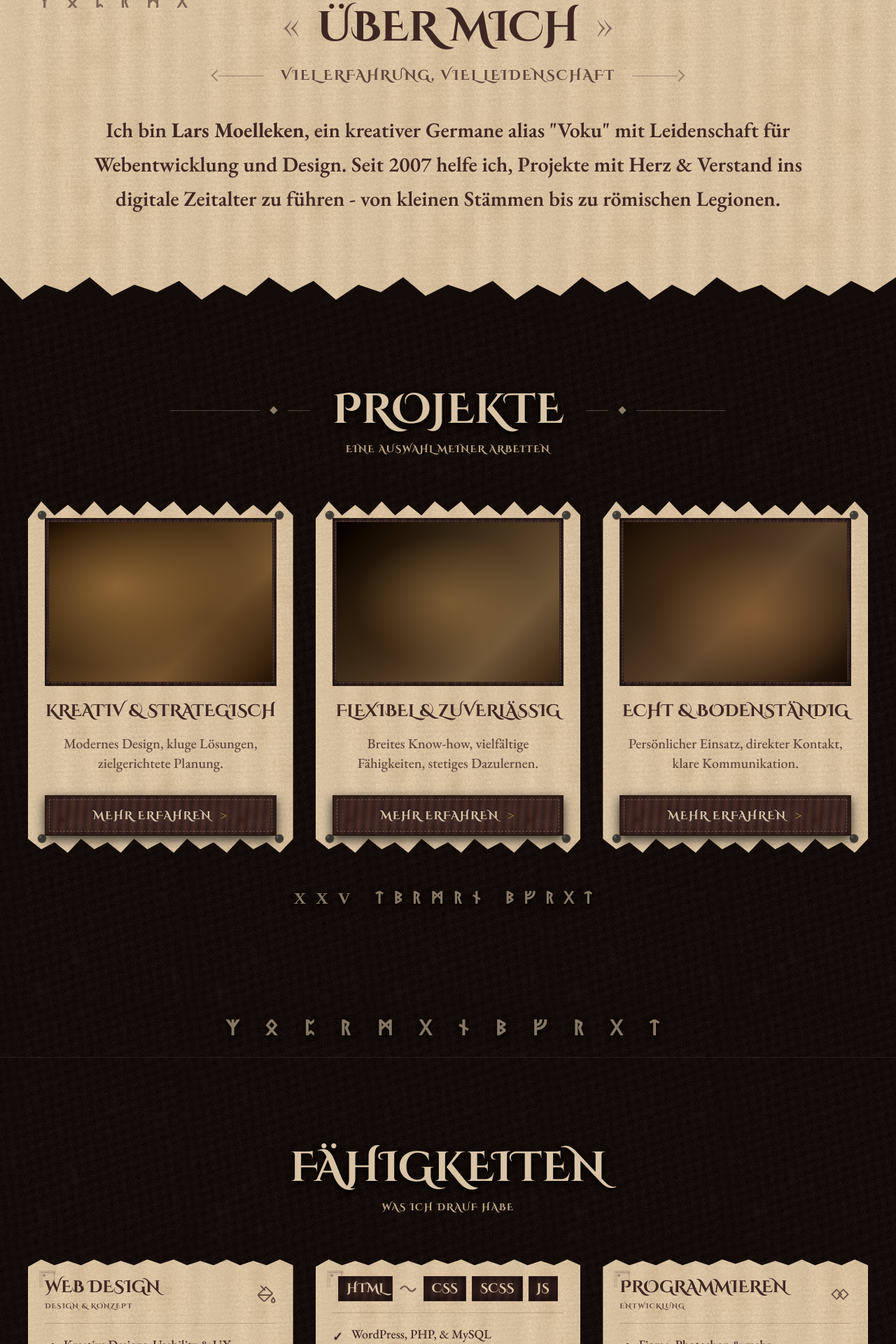
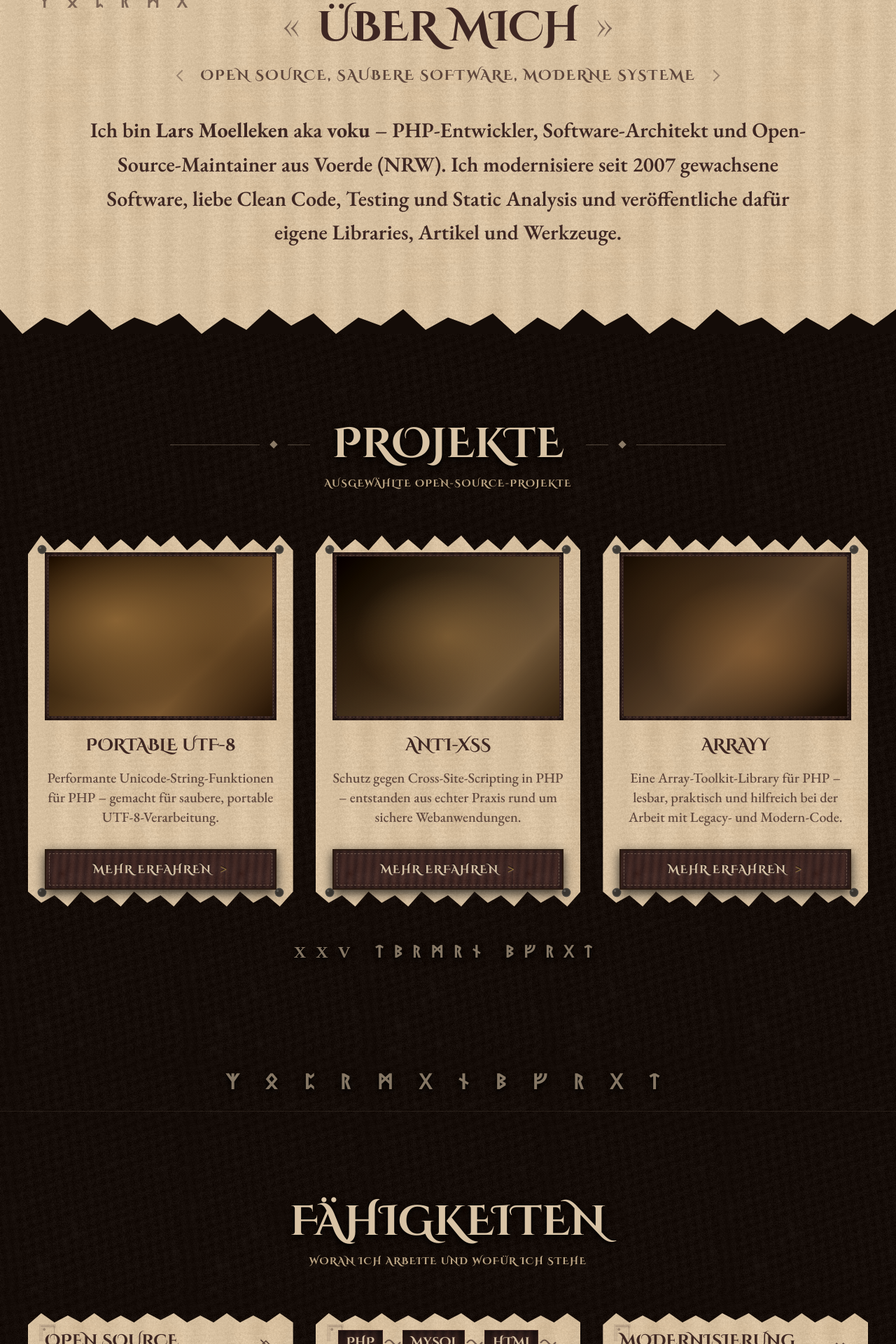
Before and after one commit to voku/LarsGermane, a React (Vite) app: page / in a window 1280 px wide. Shown: the part 880-2800 px from the top of the page at 70% size. Built offline with nearby package versions, Linux system fonts and the light colour scheme.

Commit message:
Update portfolio with real Lars Moelleken content
Agent-Logs-Url: https://github.com/voku/LarsGermane/sessions/f9bc829c-70a5-4e86-9272-6703c86072eb

Co-authored-by: voku <264695+voku@users.noreply.github.com>

```diff
--- a/src/App.tsx
+++ b/src/App.tsx
@@ -199,11 +199,11 @@ const Hero = () => (
         </div>
 
         <p className="font-cinzel text-parchment text-xs md:text-xl tracking-[0.15em] md:tracking-[0.25em] mb-4 uppercase text-shadow-dark font-bold">
-          WEB DESIGNER &bull; ENTWICKLER &bull; PRODUKTMANAGER
+          PHP DEVELOPER &bull; OPEN-SOURCE MAINTAINER &bull; LEGACY SLAYER
         </p>
 
         <p className="font-body text-parchment-light text-xl md:text-2xl italic mb-8 text-shadow-dark">
-          MIT HERZ & VERSTAND SEIT 2007
+          CLEAN CODE, STATIC ANALYSIS & MODERNISIERUNG SEIT 2007
         </p>
 
         <a href="#projects" className="btn-parchment">
@@ -236,7 +236,7 @@ const About = () => (
             <div className="h-px flex-grow bg-ink/40"></div>
           </div>
           <p className="font-cinzel text-ink/80 tracking-widest uppercase font-bold text-xs md:text-xl whitespace-normal md:whitespace-nowrap px-2 text-center">
-            VIEL ERFAHRUNG, VIEL LEIDENSCHAFT
+            OPEN SOURCE, SAUBERE SOFTWARE, MODERNE SYSTEME
           </p>
           <div className="flex items-center flex-grow">
             <div className="h-px flex-grow bg-ink/40"></div>
@@ -245,7 +245,7 @@ const About = () => (
         </div>
 
         <p className="font-body text-ink text-xl md:text-3xl leading-relaxed max-w-5xl mx-auto font-semibold px-4 md:px-0 text-center">
-          Ich bin <strong>Lars Moelleken</strong>, ein kreativer Germane alias "Voku" mit Leidenschaft für Webentwicklung und Design. Seit 2007 helfe ich, Projekte mit Herz & Verstand ins digitale Zeitalter zu führen - von kleinen Stämmen bis zu römischen Legionen.
+          Ich bin <strong>Lars Moelleken</strong> aka <strong>voku</strong> &ndash; PHP-Entwickler, Software-Architekt und Open-Source-Maintainer aus Voerde (NRW). Ich modernisiere seit 2007 gewachsene Software, liebe Clean Code, Testing und Static Analysis und veröffentliche dafür eigene Libraries, Artikel und Werkzeuge.
         </p>
       </div>
     </div>
@@ -255,18 +255,21 @@ const About = () => (
 const Projects = () => {
   const projects = [
     {
-      title: "KREATIV & STRATEGISCH",
-      desc: "Modernes Design, kluge Lösungen, zielgerichtete Planung.",
+      title: "PORTABLE UTF-8",
+      desc: "Performante Unicode-String-Funktionen für PHP – gemacht für saubere, portable UTF-8-Verarbeitung.",
+      link: "https://github.com/voku/portable-utf8",
       gradient: "radial-gradient(ellipse at 30% 40%, rgba(200,130,50,0.6) 0%, transparent 60%), radial-gradient(ellipse at 70% 60%, rgba(80,45,15,0.5) 0%, transparent 50%), linear-gradient(135deg, #2a1508 0%, #5a3818 40%, #8a5828 70%, #3a2010 100%)"
     },
     {
-      title: "FLEXIBEL & ZUVERLÄSSIG",
-      desc: "Breites Know-how, vielfältige Fähigkeiten, stetiges Dazulernen.",
+      title: "ANTI-XSS",
+      desc: "Schutz gegen Cross-Site-Scripting in PHP – entstanden aus echter Praxis rund um sichere Webanwendungen.",
+      link: "https://github.com/voku/anti-xss",
       gradient: "radial-gradient(ellipse at 50% 50%, rgba(180,120,50,0.5) 0%, transparent 60%), radial-gradient(ellipse at 20% 70%, rgba(60,30,10,0.4) 0%, transparent 40%), linear-gradient(135deg, #1a1008 0%, #3a2818 25%, #5a4028 50%, #7a5838 75%, #4a3018 100%)"
     },
     {
-      title: "ECHT & BODENSTÄNDIG",
-      desc: "Persönlicher Einsatz, direkter Kontakt, klare Kommunikation.",
+      title: "ARRAYY",
+      desc: "Eine Array-Toolkit-Library für PHP – lesbar, praktisch und hilfreich bei der Arbeit mit Legacy- und Modern-Code.",
+      link: "https://github.com/voku/Arrayy",
       gradient: "radial-gradient(ellipse at 60% 60%, rgba(190,110,40,0.5) 0%, transparent 55%), radial-gradient(ellipse at 30% 30%, rgba(100,60,20,0.4) 0%, transparent 45%), linear-gradient(135deg, #2a1a10 0%, #4a3020 30%, #6a4830 55%, #4a3020 80%, #2a1a10 100%)"
     }
   ];
@@ -285,7 +288,7 @@ const Projects = () => {
             <div className="h-px w-8 md:w-32 bg-parchment/30"></div>
           </div>
           <p className="font-cinzel text-parchment-dark tracking-widest uppercase text-xs md:text-sm font-bold">
-            EINE AUSWAHL MEINER ARBEITEN
+            AUSGEWÄHLTE OPEN-SOURCE-PROJEKTE
           </p>
         </div>
 
@@ -305,10 +308,10 @@ const Projects = () => {
               <h3 className="font-cinzel font-bold text-2xl text-ink mb-4 text-center">{p.title}</h3>
               <p className="text-ink/80 text-center font-body text-xl mb-8 flex-grow font-medium">{p.desc}</p>
 
-              <button className="btn-wood w-full">
+              <a href={p.link} target="_blank" rel="noreferrer" className="btn-wood w-full">
                 <span>MEHR ERFAHREN</span>
                 <span className="arrow">&gt;</span>
-              </button>
+              </a>
             </div>
           ))}
         </div>
@@ -343,20 +346,20 @@ const Skills = () => {
             <SwordDivider className="w-full h-8 drop-shadow-lg" />
           </div>
           <p className="font-cinzel text-parchment-dark tracking-widest uppercase text-xs md:text-sm font-bold relative z-10">
-            WAS ICH DRAUF HABE
+            WORAN ICH ARBEITE UND WOFÜR ICH STEHE
           </p>
         </div>
 
         <div className="grid grid-cols-1 md:grid-cols-3 gap-8">
-          {/* Block 1: Web Design */}
+          {/* Block 1: Open Source */}
           <div className="card-parchment !p-0">
             <CornerOrnament className="absolute top-4 left-4 w-6 h-6 text-ink/30 z-20" />
             <CornerOrnament className="absolute bottom-4 right-4 w-6 h-6 text-ink/30 z-20 rotate-180" />
             <div className="relative z-10 p-6">
               <div className="flex items-center justify-between border-b border-ink/20 pb-4 mb-4">
                 <div>
-                  <h3 className="font-cinzel text-2xl font-bold text-ink">WEB DESIGN</h3>
-                  <p className="font-cinzel text-[10px] text-ink/80 tracking-widest mt-1 font-bold">DESIGN & KONZEPT</p>
+                  <h3 className="font-cinzel text-2xl font-bold text-ink">OPEN SOURCE</h3>
+                  <p className="font-cinzel text-[10px] text-ink/80 tracking-widest mt-1 font-bold">LIBRARIES & COMMUNITY</p>
                 </div>
                 <div className="text-ink opacity-80">
                   <PaintBucket size={28} strokeWidth={1.5} />
@@ -365,11 +368,11 @@ const Skills = () => {
               <ul className="space-y-3 font-body text-ink text-lg font-medium">
                 <li className="flex items-start space-x-3">
                   <span className="text-ink font-bold mt-1">✓</span>
-                  <span>Kreative Designs, Usability & UX</span>
+                  <span>Eigene PHP-Libraries mit Fokus auf Qualität, Sicherheit und Performance</span>
                 </li>
                 <li className="flex items-start space-x-3">
                   <span className="text-ink font-bold mt-1">✓</span>
-                  <span>SEO, Performance & Struktur</span>
+                  <span>Technische Artikel, Wissensaustausch und langfristige Pflege statt Wegwerf-Code</span>
                 </li>
               </ul>
             </div>
@@ -381,46 +384,38 @@ const Skills = () => {
             <CornerOrnament className="absolute bottom-4 right-4 w-6 h-6 text-ink/30 z-20 rotate-180" />
             <div className="relative z-10 p-6">
               <div className="flex items-center justify-center space-x-1 md:space-x-2 border-b border-ink/20 pb-4 mb-4 flex-wrap gap-y-2">
-                <div className="relative">
-                  <div className="absolute inset-0 bg-wood-texture shadow-inner border border-ink/40"></div>
-                  <span className="relative z-10 text-parchment px-2 md:px-3 py-1 font-cinzel font-bold text-sm md:text-lg block">HTML</span>
-                </div>
-                <SquiggleIcon className="w-5 h-5 md:w-7 md:h-7 text-ink opacity-70" />
-                <div className="relative">
-                  <div className="absolute inset-0 bg-wood-texture shadow-inner border border-ink/40"></div>
-                  <span className="relative z-10 text-parchment px-2 md:px-3 py-1 font-cinzel font-bold text-sm md:text-lg block">CSS</span>
-                </div>
-                <div className="relative">
-                  <div className="absolute inset-0 bg-wood-texture shadow-inner border border-ink/40"></div>
-                  <span className="relative z-10 text-parchment px-2 md:px-3 py-1 font-cinzel font-bold text-sm md:text-lg block">SCSS</span>
-                </div>
-                <div className="relative">
-                  <div className="absolute inset-0 bg-wood-texture shadow-inner border border-ink/40"></div>
-                  <span className="relative z-10 text-parchment px-2 md:px-3 py-1 font-cinzel font-bold text-sm md:text-lg block">JS</span>
-                </div>
+                {['PHP', 'MySQL', 'HTML', 'CSS', 'JS', 'React', 'Bash'].map((skill, index) => (
+                  <div key={skill} className="contents">
+                    <div className="relative">
+                      <div className="absolute inset-0 bg-wood-texture shadow-inner border border-ink/40"></div>
+                      <span className="relative z-10 text-parchment px-2 md:px-3 py-1 font-cinzel font-bold text-sm md:text-lg block">{skill}</span>
+                    </div>
+                    {index < 6 ? <SquiggleIcon className="w-5 h-5 md:w-7 md:h-7 text-ink opacity-70" /> : null}
+                  </div>
+                ))}
               </div>
               <ul className="space-y-3 font-body text-ink text-lg font-medium">
                 <li className="flex items-start space-x-3">
                   <span className="text-ink font-bold mt-1">✓</span>
-                  <span>WordPress, PHP, & MySQL</span>
+                  <span>Breiter Stack von klassischem Web bis React, Shell und Linux</span>
                 </li>
                 <li className="flex items-start space-x-3">
                   <span className="text-ink font-bold mt-1">✓</span>
-                  <span>PHP- und Programmierung</span>
+                  <span>Clean Code, Testing und Static Analysis als feste Werkzeuge im Alltag</span>
                 </li>
               </ul>
             </div>
           </div>
 
-          {/* Block 3: Programmieren */}
+          {/* Block 3: Modernisierung */}
           <div className="card-parchment !p-0">
             <CornerOrnament className="absolute top-4 left-4 w-6 h-6 text-ink/30 z-20" />
             <CornerOrnament className="absolute bottom-4 right-4 w-6 h-6 text-ink/30 z-20 rotate-180" />
             <div className="relative z-10 p-6">
               <div className="flex items-center justify-between border-b border-ink/20 pb-4 mb-4">
                 <div>
-                  <h3 className="font-cinzel text-2xl font-bold text-ink">PROGRAMMIEREN</h3>
-                  <p className="font-cinzel text-[10px] text-ink/80 tracking-widest mt-1 font-bold">ENTWICKLUNG</p>
+                  <h3 className="font-cinzel text-2xl font-bold text-ink">MODERNISIERUNG</h3>
+                  <p className="font-cinzel text-[10px] text-ink/80 tracking-widest mt-1 font-bold">LEGACY TO MODERN</p>
                 </div>
                 <div className="text-ink opacity-80">
                   <DiamondOverlap className="w-8 h-8" />
@@ -429,11 +424,11 @@ const Skills = () => {
               <ul className="space-y-3 font-body text-ink text-lg font-medium">
                 <li className="flex items-start space-x-3">
                   <span className="text-ink font-bold mt-1">✓</span>
-                  <span>Figma, Photoshop & mehr</span>
+                  <span>Gewachsene Systeme analysieren, aufräumen und Schritt für Schritt modernisieren</span>
                 </li>
                 <li className="flex items-start space-x-3">
                   <span className="text-ink font-bold mt-1">✓</span>
-                  <span>SEO, Performance & Sicherheit</span>
+                  <span>Performance, Wartbarkeit und Sicherheit verbessern, ohne das Tagesgeschäft zu stoppen</span>
                 </li>
               </ul>
             </div>
@@ -472,35 +467,35 @@ const Contact = () => (
         <div className="h-px w-8 md:w-32 bg-parchment/30"></div>
       </div>
       <p className="font-cinzel text-parchment-dark tracking-widest uppercase text-lg md:text-xl font-bold mb-12">
-        Lass uns ein Projekt schmieden!
+        Lass uns über saubere Software sprechen.
       </p>
 
       <div className="flex flex-col md:flex-row items-center justify-center space-y-6 md:space-y-0 md:space-x-12 mb-16 font-body text-parchment text-xl">
         <div className="flex items-center space-x-3">
           <span className="text-gold-dark">✉</span>
-          <span>lars.moelleken@mail.de</span>
+          <a href="mailto:lars@moelleken.org" className="hover:text-gold transition-colors">lars@moelleken.org</a>
         </div>
         <div className="flex items-center space-x-3">
-          <span className="text-gold-dark">✆</span>
-          <span>0176 12345678</span>
+          <span className="text-gold-dark">⌘</span>
+          <a href="https://moelleken.org/" target="_blank" rel="noreferrer" className="hover:text-gold transition-colors">moelleken.org</a>
         </div>
         <div className="flex items-center space-x-3">
           <span className="text-gold-dark">⚲</span>
-          <span>Norddeutschland</span>
+          <span>Voerde (NRW), Deutschland</span>
         </div>
       </div>
 
       <div className="flex items-center justify-center space-x-6 mb-16">
         <span className="font-cinzel text-parchment font-bold tracking-widest">Folge mir:</span>
-        <a href="#" className="text-parchment hover:text-gold transition-colors"><Github size={28} /></a>
-        <a href="#" className="text-parchment hover:text-gold transition-colors"><Linkedin size={28} /></a>
-        <a href="#" className="text-parchment hover:text-gold transition-colors"><Globe size={28} /></a>
+        <a href="https://github.com/voku" target="_blank" rel="noreferrer" className="text-parchment hover:text-gold transition-colors" aria-label="GitHub"><Github size={28} /></a>
+        <a href="https://www.linkedin.com/in/larsmoelleken/" target="_blank" rel="noreferrer" className="text-parchment hover:text-gold transition-colors" aria-label="LinkedIn"><Linkedin size={28} /></a>
+        <a href="https://suckup.de/" target="_blank" rel="noreferrer" className="text-parchment hover:text-gold transition-colors" aria-label="Blog"><Globe size={28} /></a>
       </div>
     </div>
 
     <div className="border-t border-parchment/10 pt-8 text-center relative z-10">
       <p className="font-body text-parchment-dark text-base">
-        © 2026 Lars Moelleken • Germanische Webkunst • Handgemacht & frei
+        © 2026 Lars Moelleken • Open Source • Clean Code • Legacy Slayer
       </p>
     </div>
   </section>
@@ -514,14 +509,14 @@ const Testimonial = () => (
           <div className="relative inline-block mb-6">
             <span className="absolute -left-4 md:-left-8 -top-4 font-cinzel text-4xl md:text-6xl text-ink/30">"</span>
             <p className="font-body text-ink text-xl md:text-3xl italic leading-relaxed px-4 md:px-8 font-medium">
-              „Lars hat unsere Werte verstanden und in eine Website verwandelt, die so echt ist wie wir selbst. Klare Empfehlung!“
+              „There is nothing good unless you do it.“
             </p>
             <span className="absolute -right-4 md:-right-8 -bottom-4 md:-bottom-8 font-cinzel text-4xl md:text-6xl text-ink/30">"</span>
           </div>
 
           <div className="flex flex-col items-center justify-center mt-8 space-y-4">
             <p className="font-cinzel text-ink/80 tracking-widest text-sm md:text-lg font-bold">
-              – Familie Brandt, Waldbauern
+              – Erich Kästner
             </p>
             <div className="flex items-center space-x-2 text-gold-dark text-xl md:text-2xl drop-shadow-sm">
               <span>★</span><span>★</span><span>★</span><span>★</span><span>★</span>
```
